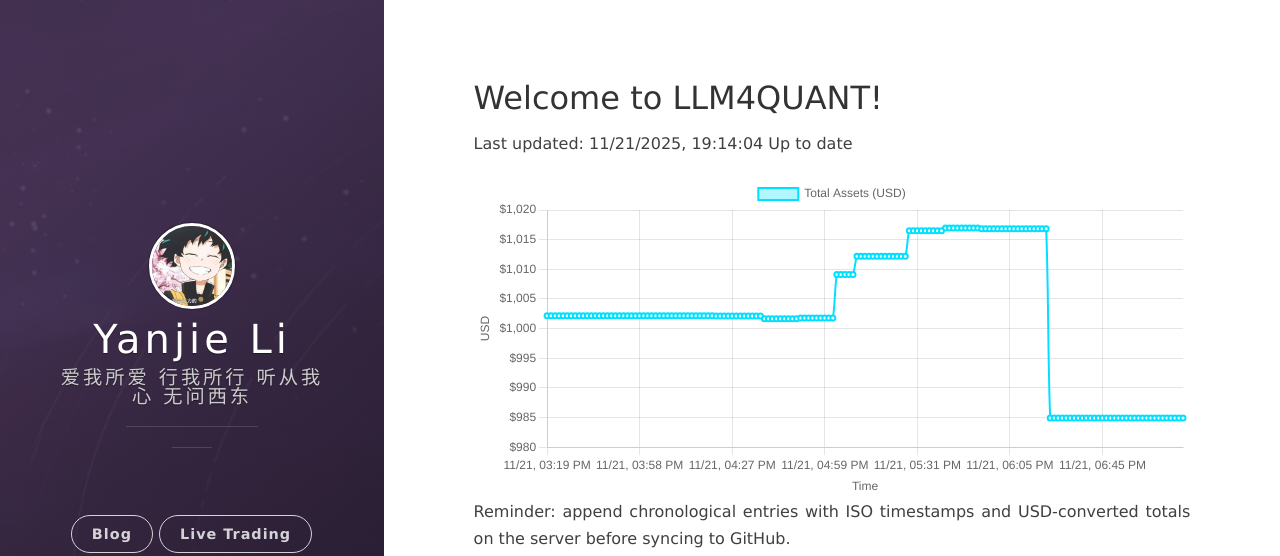
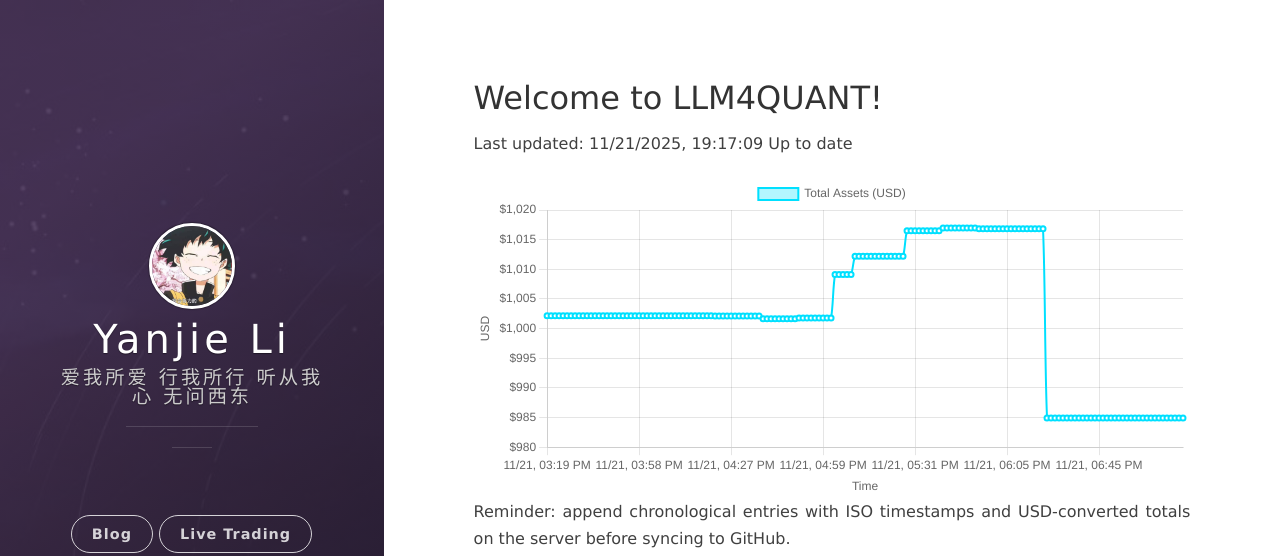
Before and after one commit to leeyegy/leeyegy.github.io, a Jekyll site: the page built from live-trading.html, in a window 1280 px wide. Shown: the top 556 px of the page. Built offline with Jekyll 4.4.1, drawn with Linux system fonts in a browser that asks for light colours; nearby versions of some CDN libraries.

Commit message:
AccountMonitor: update balance history 2025-11-22T03:17:09+08:00

```diff
--- a/assets/data/binance/balance-history.json
+++ b/assets/data/binance/balance-history.json
@@ -1,5 +1,5 @@
 {
-  "generatedAt": "2025-11-22T03:14:04+08:00",
+  "generatedAt": "2025-11-22T03:17:09+08:00",
   "asset": "total_usd_value",
   "history": [
     {
@@ -637,6 +637,10 @@
     {
       "timestamp": "2025-11-22T03:14:04+08:00",
       "totalUsd": 984.91919649
+    },
+    {
+      "timestamp": "2025-11-22T03:17:09+08:00",
+      "totalUsd": 984.91919649
     }
   ]
 }
```
